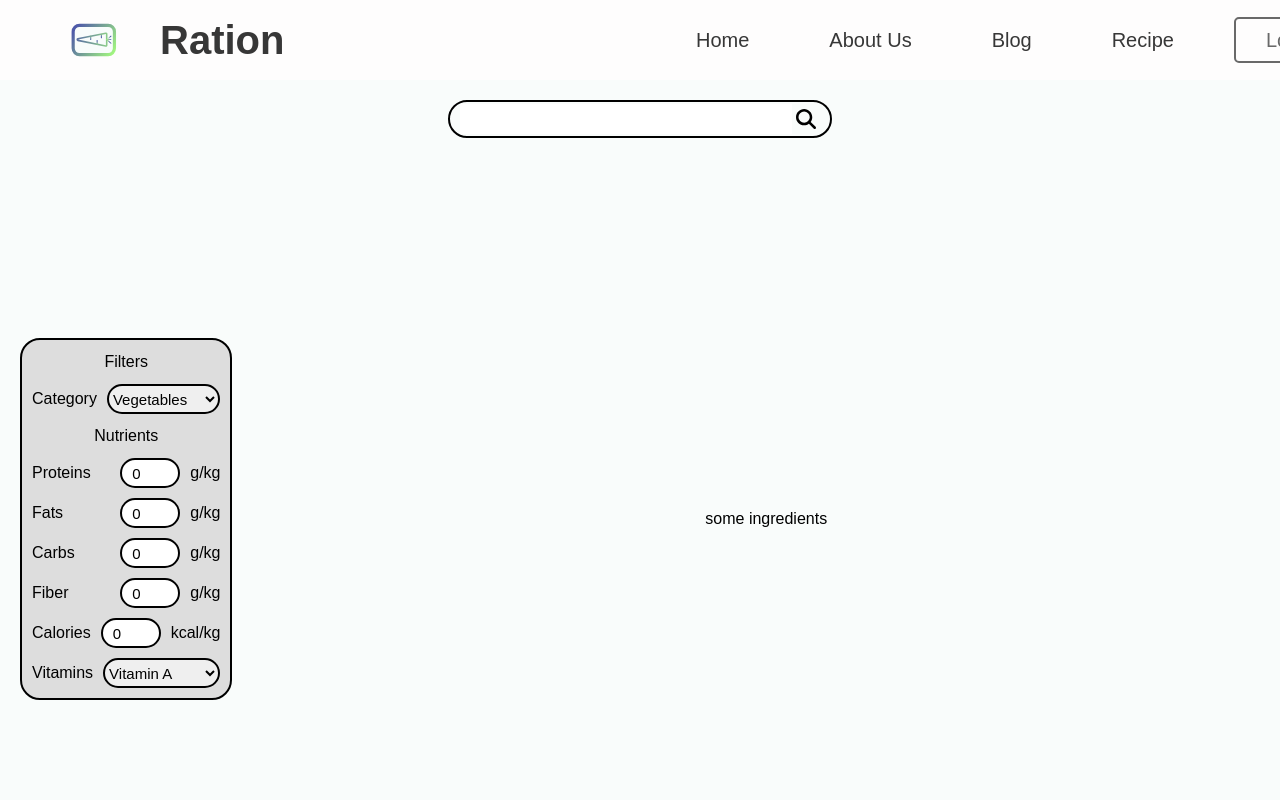
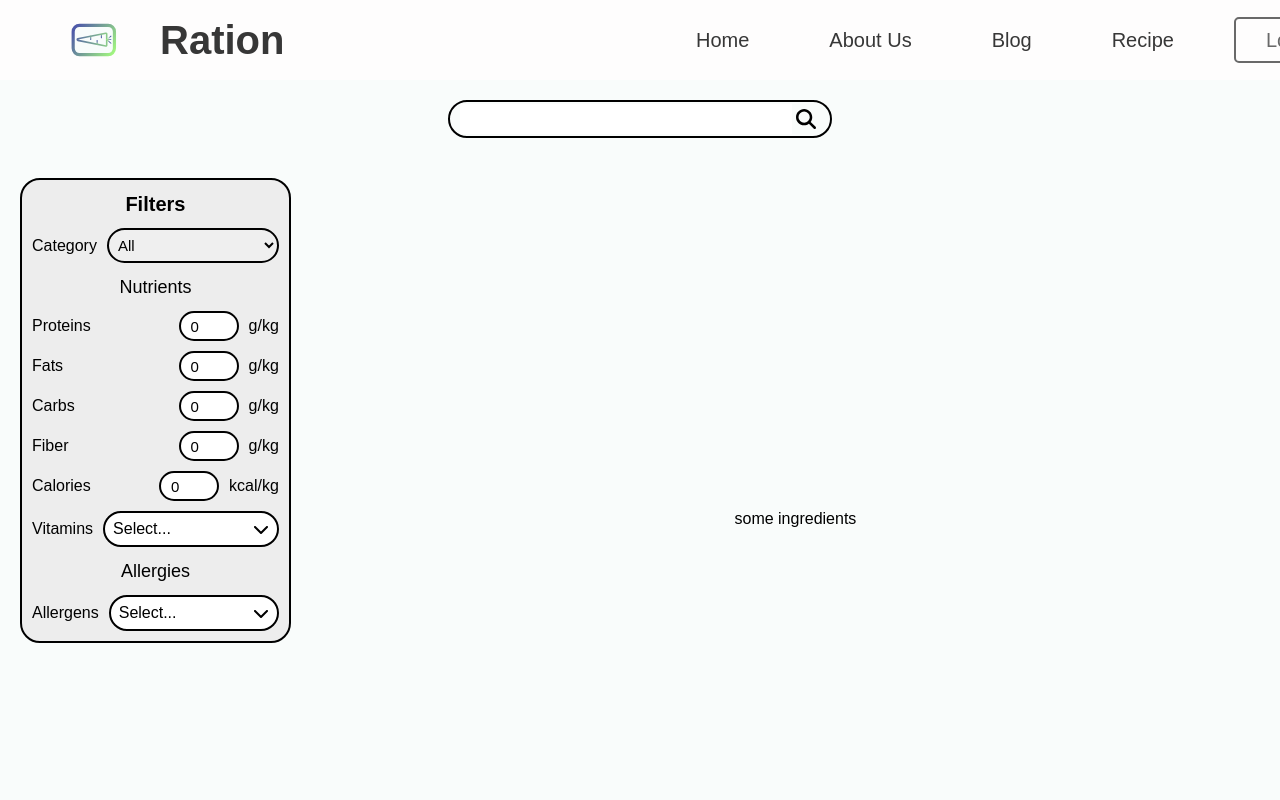
Before and after one commit to BananaJam/hardserve, a React (Create React App) app in the folder client/: page /ingredients in a window 1280 px wide. Shown: the top 800 px of the page. Built offline with nearby package versions, Linux system fonts and the light colour scheme.

Commit message:
added filters of vitamins and allergens, created lultiselect component

```diff
--- /dev/null
+++ b/client/src/components/multiselect.js
@@ -0,0 +1,69 @@
+import { useState, useRef, useEffect } from "react";
+import { FontAwesomeIcon } from "@fortawesome/react-fontawesome";
+import { faChevronDown, faChevronUp, faCheck } from "@fortawesome/free-solid-svg-icons";
+
+
+export default function MultiSelect({ options, selected, setSelected, prefix = "", placeholder, className }) {
+    const [isOpen, setIsOpen] = useState(false);
+    const dropdownRef = useRef(null);
+    const triggerRef = useRef(null);
+
+    const toggle = () => {
+        setIsOpen(!isOpen);
+    }
+
+    const handleSelect = (option) => {
+        if (selected.includes(option)) {
+            setSelected(selected.filter(item => item !== option));
+        } else {
+            setSelected([...selected, option]);
+        }
+    }
+
+    const placeholderFunc = () => {
+        if (selected.length === 0) {
+            return (<p>{`${placeholder}...`}</p>);
+        } else {
+            return selected.map((item, index) => (
+                <p className=" bg-gray-300 mx-1 px-1 rounded" key={index}>{`${item}`}</p>
+            ));
+        }
+    }
+
+    useEffect(() => {
+        const pageClickEvent = (e) => {
+            if (dropdownRef.current !== null) {
+                if (!dropdownRef.current.contains(e.target) && !triggerRef.current.contains(e.target) && isOpen){
+                    setIsOpen(!isOpen);
+                }
+            }
+        };
+
+        if (isOpen) {
+            window.addEventListener("click", pageClickEvent);
+        }
+
+        return () => {
+            window.removeEventListener("click", pageClickEvent);
+        }
+    });
+
+    return (
+        <div ref={triggerRef} className={`bg-white p-1 px-2 w-full flex flex-col items-center border-2 border-black rounded ${className}`}>
+            <div className="w-full flex text-nowrap cursor-pointer" onClick={toggle}>
+                <div className="flex overflow-clip max-w-48">{placeholderFunc()}</div>
+                <FontAwesomeIcon className="ml-auto pt-1" icon={isOpen ? faChevronUp : faChevronDown} />
+            </div>
+            {isOpen && (
+                <div ref={dropdownRef} className="absolute bg-white p-1 flex flex-col gap-1 -ml-1 mt-8 border-2 max-w-52 rounded">
+                    {options.map((option, index) => (
+                        <div className="hover:bg-gray-200 px-4 py-1 cursor-pointer" key={index} onClick={() => handleSelect(option)}>
+                            <FontAwesomeIcon className={"ml-auto pt-1 mr-3 " + (selected.includes(option) ? "visible" : "invisible")} icon={faCheck} />
+                            {prefix + option}
+                        </div>
+                    ))}
+                </div>
+            )}
+        </div>
+    );
+}
--- a/client/src/pages/home.css
+++ b/client/src/pages/home.css
@@ -64,8 +64,7 @@
     display: flex;
     flex-direction: column;
     align-items: center;
-    justify-content: center;
-    width: 250px;
+    justify-content: flex-start;
     margin: 10px;
     padding: 20px;
     font-size: 25px;
--- a/client/src/pages/home.js
+++ b/client/src/pages/home.js
@@ -44,7 +44,7 @@ export default function Home() {
                     <div className="icons-container">
                         {iconElements.map((element, index) => {
                             return (
-                                <div key={index} className="icons-element">
+                                <div key={index} className="icons-element h-72 w-72">
                                     <img className="icon" src={element.icon} alt="icon" />
                                     <p>{element.text}</p>
                                 </div>
@@ -77,11 +77,11 @@ export default function Home() {
 
                 <section className="green-section section">
                     <span>In order to controll the consumption of vitamins and minerals, use our food diary.</span>
-                    <button className="hero-button">Sign Up - it's Free!</button>
+                    <button className="hero-button text-black">Sign Up - it's Free!</button>
                 </section>
 
                 <section className="section" id="comment-section">
-                    <h1 className="caption">Reviews</h1>
+                    <h1 className="caption mb-10">Reviews</h1>
                     <div className="comment-left">
                         <div className="comment">
                             <div className="comment-header">
--- a/client/src/pages/ingredients.css
+++ b/client/src/pages/ingredients.css
@@ -45,7 +45,7 @@ main {
     display: flex;
     flex-direction: row;
     flex-wrap: wrap;
-    align-items: center;
+    align-items: flex-start;
     justify-content: center;
     min-width: 100vw;
     height: 100%;
@@ -61,10 +61,10 @@ main {
     padding: 10px;
     gap: 10px;
     height:min-content;
-    width:250px;
+    width:350px;
     border: 2px solid black;
     border-radius: 20px;
-    background-color: rgb(221, 221, 221);
+    background-color: rgb(237, 237, 237);
 }
 
 .filter {
@@ -78,7 +78,8 @@ main {
 
 .filter select {
     width: 100%;
-    height: 30px;
+    height: 35px;
+    padding-left: 5px;
     border-radius: 20px;
     outline: none;
     font-size: 15px;
--- a/client/src/pages/ingredients.js
+++ b/client/src/pages/ingredients.js
@@ -1,12 +1,17 @@
 import { FontAwesomeIcon } from "@fortawesome/react-fontawesome";
 import { faMagnifyingGlass } from "@fortawesome/free-solid-svg-icons";
+import { useState } from "react";
 
 import Navbar from "../components/navbar";
 import Footer from "../components/footer";
+import MultiSelect from "../components/multiselect";
 
 import "./ingredients.css";
 
 export default function Ingredients() {
+    const [selectedVitamins, setSelectedVitamins] = useState([]);
+    const [selectedAllergies, setSelectedAllergies] = useState([]);
+
     return (
         <>
         <Navbar />
@@ -17,10 +22,11 @@ export default function Ingredients() {
             </div>
             <div className="container">
                 <div className="filters">
-                    <h2>Filters</h2>
+                    <h2 className="text-xl font-bold">Filters</h2>
                     <div className="filter">
                         <p>Category</p>
-                        <select>
+                        <select defaultValue="all">
+                            <option value="all">All</option>
                             <option>Vegetables</option>
                             <option>Fruits</option>
                             <option>Meat</option>
@@ -31,7 +37,7 @@ export default function Ingredients() {
                             <option>Spices</option>
                         </select>
                     </div>
-                    <h4>Nutrients</h4>
+                    <h4 className="text-lg">Nutrients</h4>
                     <div className="filter">
                         <p>Proteins</p>
                         <input type="number" min="0" defaultValue={0} />
@@ -59,14 +65,24 @@ export default function Ingredients() {
                     </div>
                     <div className="filter">
                         <p>Vitamins</p>
-                        <select>
-                            <option>Vitamin A</option>
-                            <option>Vitamin B</option>
-                            <option>Vitamin C</option>
-                            <option>Vitamin D</option>
-                            <option>Vitamin E</option>
-                            <option>Vitamin K</option>
-                        </select>
+                        <MultiSelect className="rounded-full" placeholder="Select" prefix="Vitamin " options={[
+                            "A",
+                            "B",
+                            "C",
+                            "D",
+                            "E",
+                            "K"]} selected={selectedVitamins} setSelected={setSelectedVitamins} />
+                    </div>
+                    <h4 className="text-lg">Allergies</h4>
+                    <div className="filter">
+                        <p>Allergens</p>
+                        <MultiSelect className="rounded-full" placeholder="Select" options={[
+                            "Nuts",
+                            "Milk",
+                            "Fish",
+                            "Meats",
+                            "Soy",
+                            "Citrus"]} selected={selectedAllergies} setSelected={setSelectedAllergies} />
                     </div>
                 </div>
                 <div className="ingredients">
```
